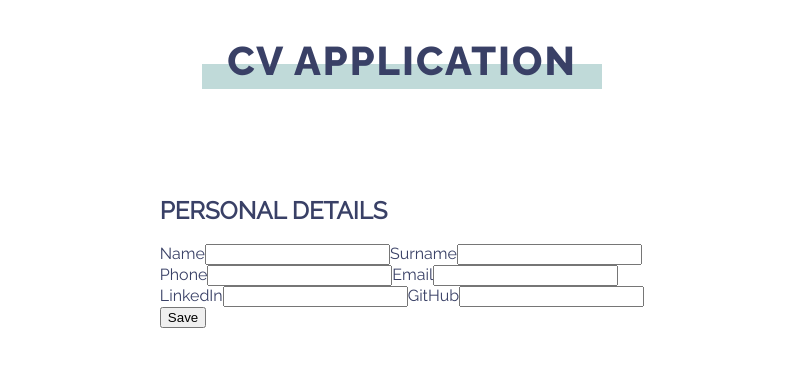
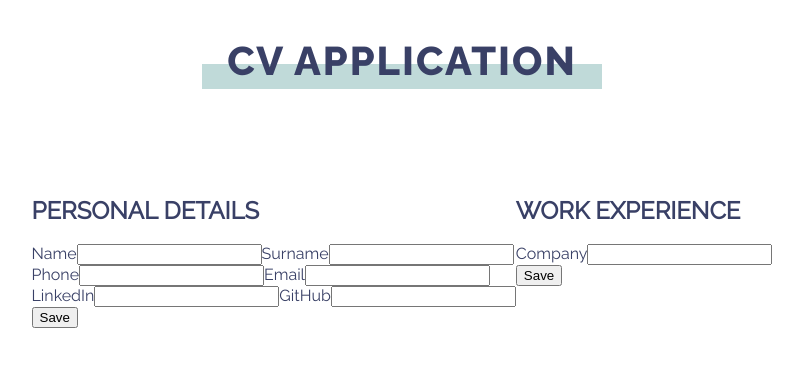
Before and after one commit to mooniiDev/cv-application, a React (Create React App) app: page / in a window 1280 px wide. Shown: the top 366 px of the page, without its empty margins (238-1041 px from the left). Built offline with nearby package versions, Linux system fonts and the light colour scheme.

Commit message:
Add WorkExperience component

```diff
--- a/src/components/Main.js
+++ b/src/components/Main.js
@@ -1,5 +1,6 @@
 import React from 'react';
 import PersonalDetails from './PersonalDetails';
+import WorkExperience from './WorkExperience';
 
 class Main extends React.Component {
   constructor(props) {
@@ -12,6 +13,7 @@ class Main extends React.Component {
     return (
       <main id="main">
         <PersonalDetails />
+        <WorkExperience />
       </main>
     );
   }
--- /dev/null
+++ b/src/components/WorkExperience.js
@@ -0,0 +1,33 @@
+import React from 'react';
+
+class WorkExperience extends React.Component {
+  constructor(props) {
+    super(props);
+
+    this.state = {};
+  }
+
+  render() {
+    return (
+      <div>
+        <form>
+          <h2>WORK EXPERIENCE</h2>
+          <div className="work-experience">
+            <div>
+              <label htmlFor="work-company">Company</label>
+              <input
+                id="work-company"
+                type="text"
+                name="work-company"
+                required
+              />
+            </div>
+          </div>
+          <input type="submit" value="Save" />
+        </form>
+      </div>
+    );
+  }
+}
+
+export default WorkExperience;
```
